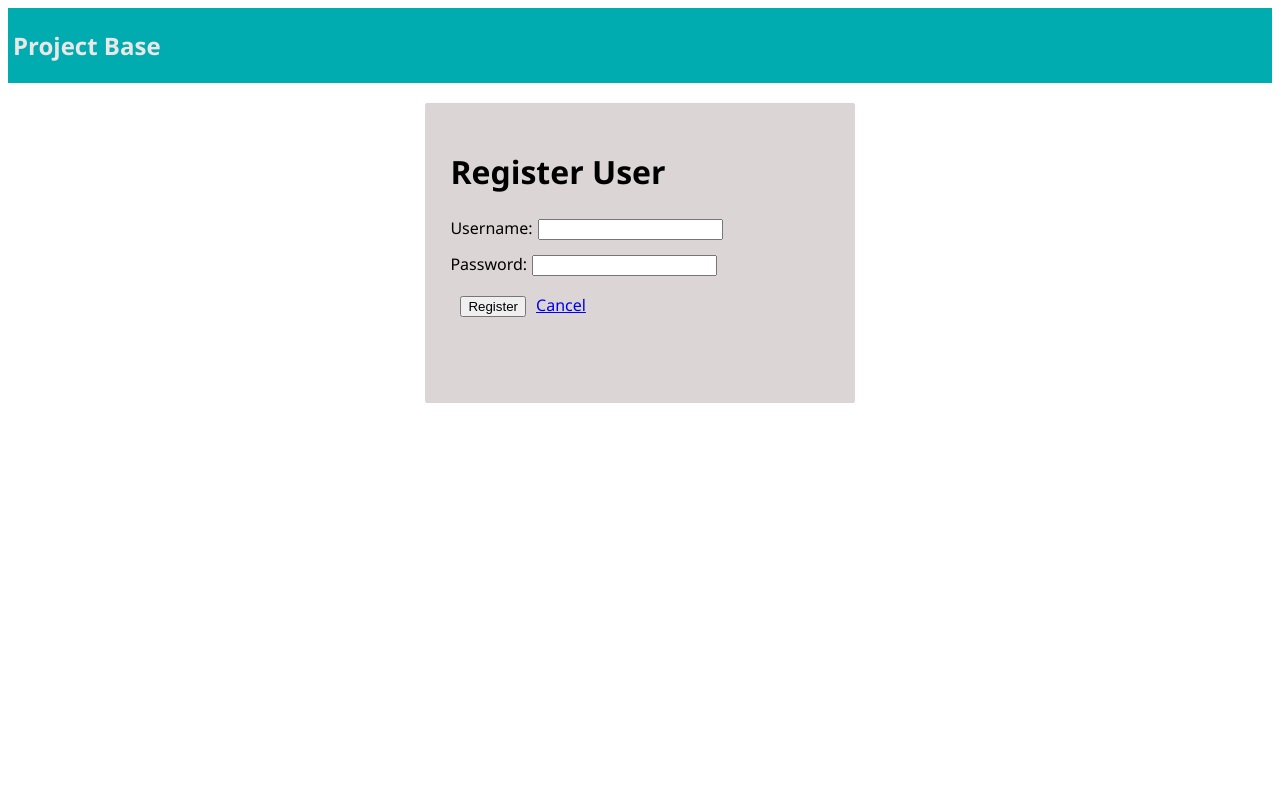
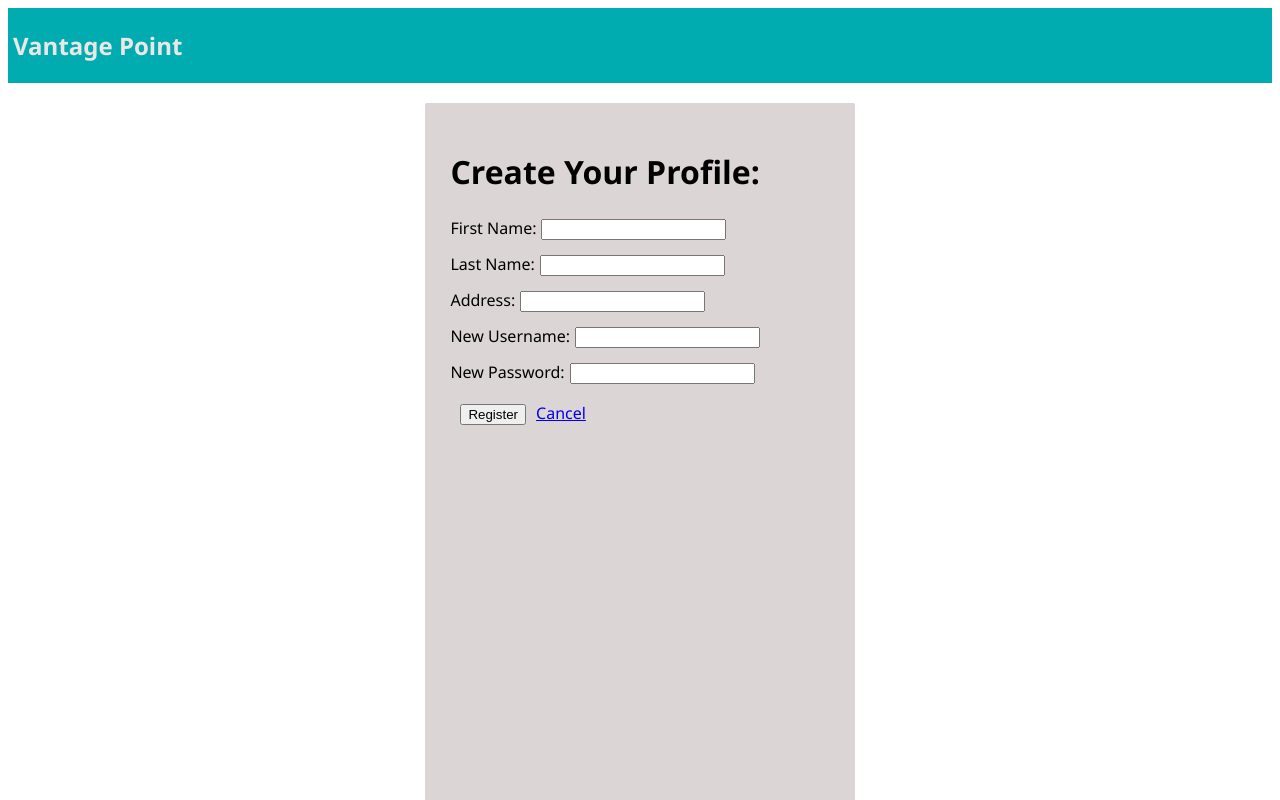
Before and after one commit to Aomar18/Stargazing_Application, a React (Create React App) app: page /#/register in a window 1280 px wide. Shown: the top 800 px of the page. Built offline with nearby package versions, Linux system fonts and the light colour scheme.

Commit message:
First changes to registration form

```diff
--- a/src/components/Header/Header.js
+++ b/src/components/Header/Header.js
@@ -1,9 +1,9 @@
 import React from 'react';
 
-const Header = ({ title }) => (
+const Header = () => (
   <div className="instructions">
     <div>
-      <h1 className="lead">{ title }</h1>
+      <h1 className="lead"> Vantage Point </h1>
     </div>
   </div>
 );
--- a/src/components/RegisterPage/RegisterPage.js
+++ b/src/components/RegisterPage/RegisterPage.js
@@ -10,6 +10,7 @@ class RegisterPage extends Component {
       username: '',
       password: '',
       message: '',
+
     };
   }
 
@@ -69,11 +70,43 @@ class RegisterPage extends Component {
     return (
       <div>
         {this.renderAlert()}
+
+
         <form onSubmit={this.registerUser}>
-          <h1>Register User</h1>
+          <h1>Create Your Profile:</h1>
           <div>
+            <label htmlFor="firstname">
+              First Name:
+              <input
+                type="text"
+                name="firstname"
+                value={this.state.username}
+                onChange={this.handleInputChangeFor('username')}
+              />
+            </label>
+            <br/>
+            <label htmlFor="lastname">
+              Last Name:
+              <input
+                type="text"
+                name="lastname"
+                value={this.state.username}
+                onChange={this.handleInputChangeFor('username')}
+              />
+            </label>
+            <br/>
+            <label htmlFor="lastname">
+              Address:
+              <input
+                type="text"
+                name="lastname"
+                value={this.state.username}
+                onChange={this.handleInputChangeFor('username')}
+              />
+            </label>
+            <br/>
             <label htmlFor="username">
-              Username:
+              New Username:
               <input
                 type="text"
                 name="username"
@@ -84,7 +117,7 @@ class RegisterPage extends Component {
           </div>
           <div>
             <label htmlFor="password">
-              Password:
+              New Password:
               <input
                 type="password"
                 name="password"
@@ -100,6 +133,9 @@ class RegisterPage extends Component {
               value="Register"
             />
             <Link to="/home">Cancel</Link>
+
+
+
           </div>
         </form>
       </div>
--- a/src/styles/main.css
+++ b/src/styles/main.css
@@ -16,7 +16,7 @@ body {
 form {
     background-color: #dbd5d5;
     width: 30%;
-    height: 250px;
+    height: 3000px;
     margin: 20px auto;
     padding: 25px;
     border-radius: 2px;
```
Also changed, not shown: src/components/UserPage/UserPage.js (+14 -11 lines).
